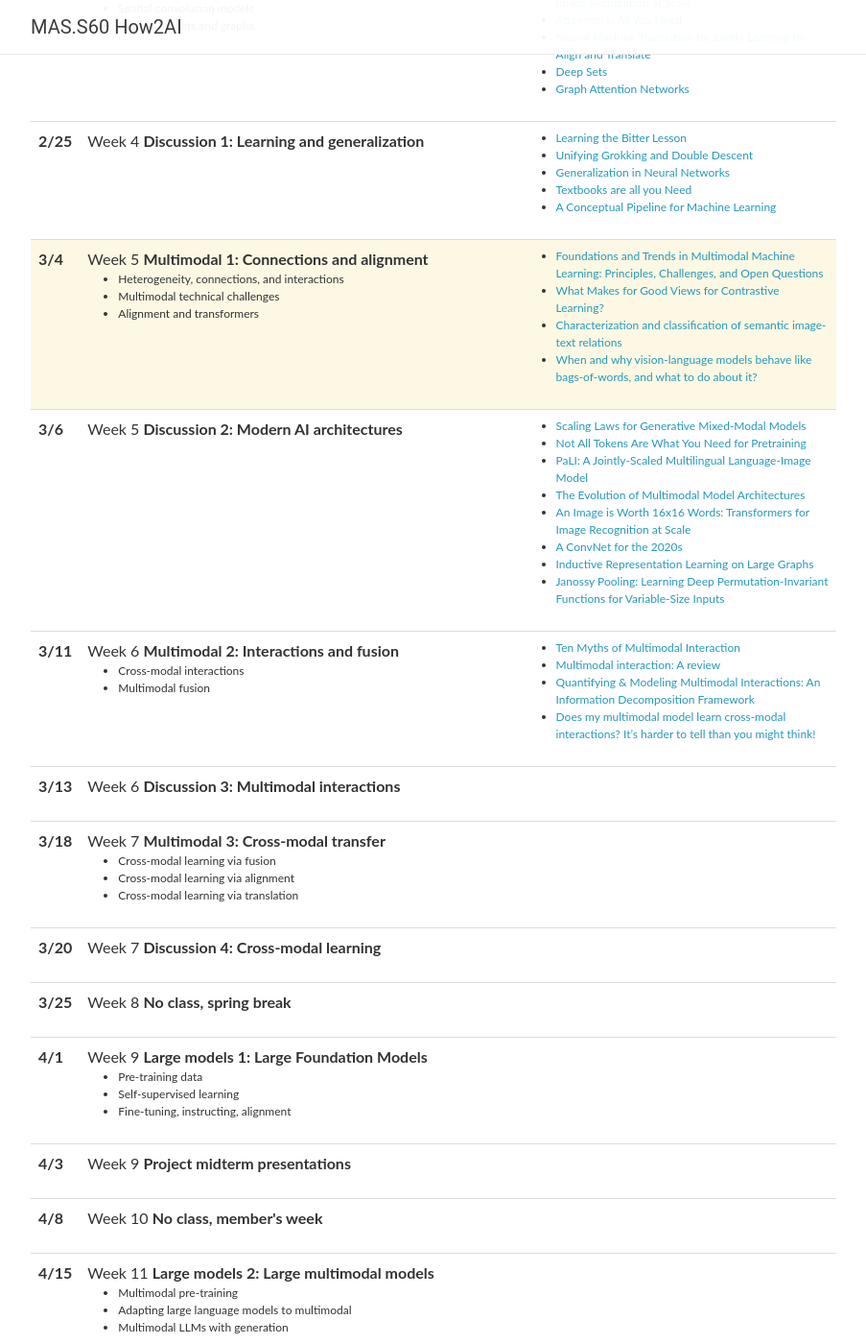
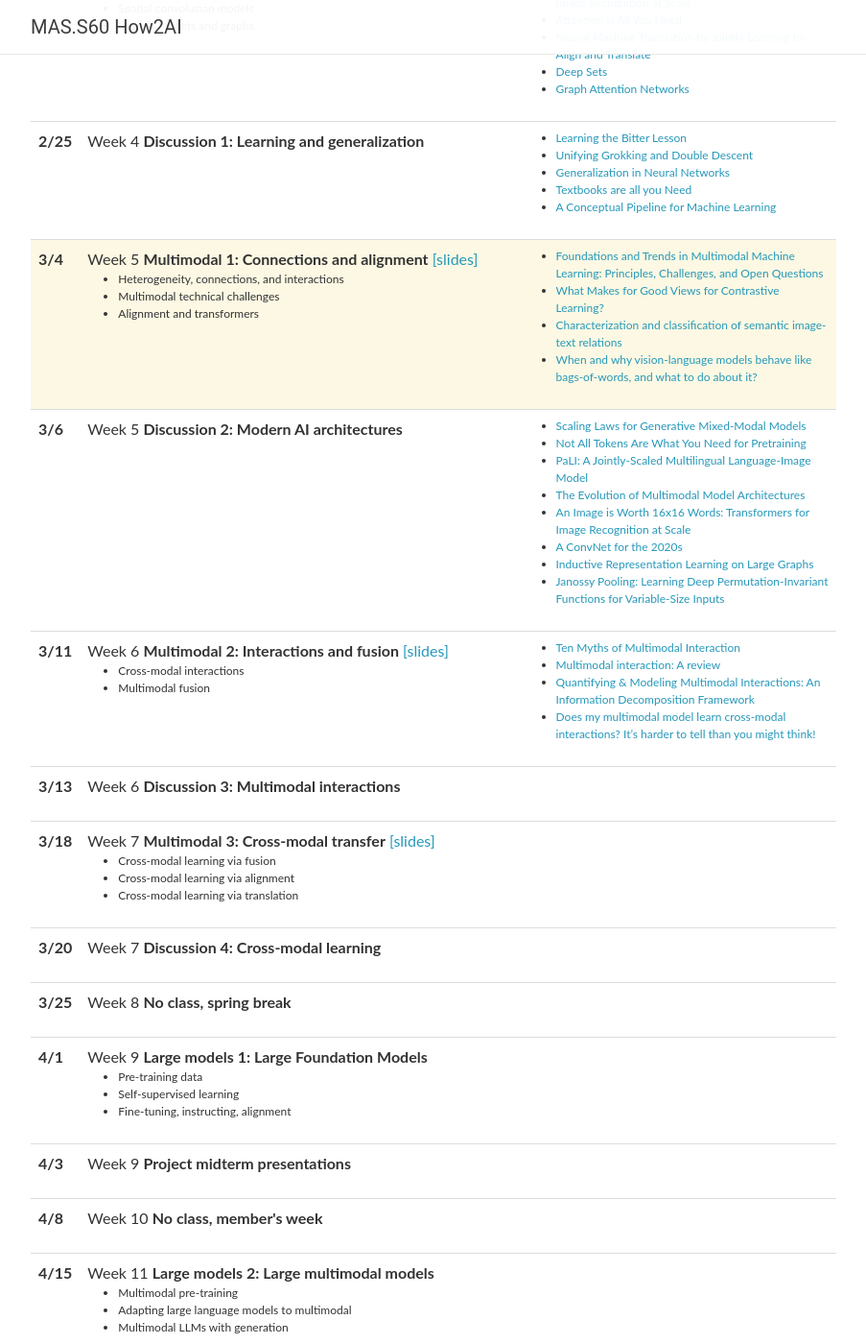
Before and after one commit to MIT-MI/how2ai-course, a Jekyll site: the page built from spring2025/_pages/schedule.md, in a window 1280 px wide and 1400 px high, scrolled down 988 px. Shown: the whole window at 96% size, without its empty margins (188-1091 px from the left). Built offline with Jekyll 4.4.1, drawn with Linux system fonts in a browser that asks for light colours; nearby versions of some CDN libraries; comment, search, counter and statistics services are not loaded.

Commit message:
Update lectures_2025.yml

```diff
--- a/_data/lectures_2025.yml
+++ b/_data/lectures_2025.yml
@@ -94,7 +94,7 @@
 
 - date: 3/4
   title: >
-    Week 5 <strong>Multimodal 1: Connections and alignment</strong>
+    Week 5 <strong>Multimodal 1: Connections and alignment</strong> <a href="lec4 - multimodal.pdf">[slides]</a>
   slides:
   topics:
     - Heterogeneity, connections, and interactions <br/>
@@ -123,7 +123,7 @@
 
 - date: 3/11
   title: >
-    Week 6 <strong>Multimodal 2: Interactions and fusion</strong>
+    Week 6 <strong>Multimodal 2: Interactions and fusion</strong> <a href="lec5 - fusion.pdf">[slides]</a>
   slides:
   topics:
     - Cross-modal interactions <br/>
@@ -143,7 +143,7 @@
 
 - date: 3/18
   title: >
-    Week 7 <strong>Multimodal 3: Cross-modal transfer</strong>
+    Week 7 <strong>Multimodal 3: Cross-modal transfer</strong> <a href="lec6 - crossmodal.pdf">[slides]</a>
   slides:
   topics:
     - Cross-modal learning via fusion <br/>
```
